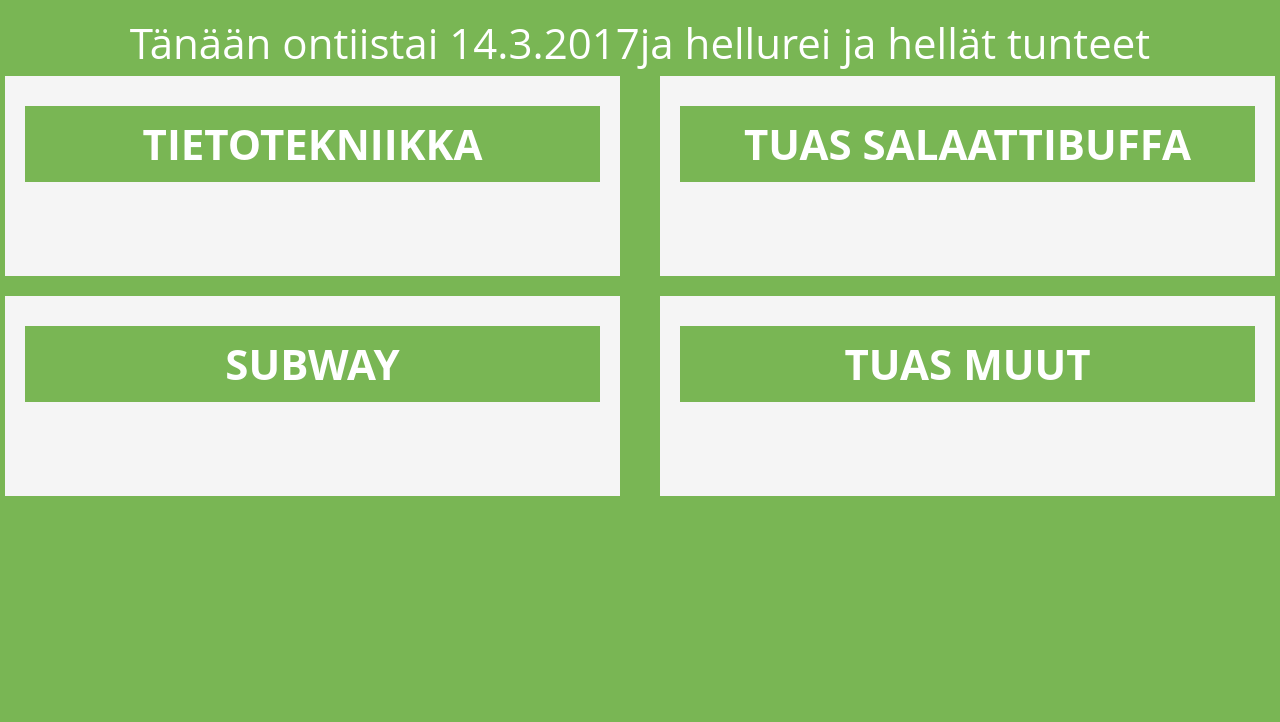
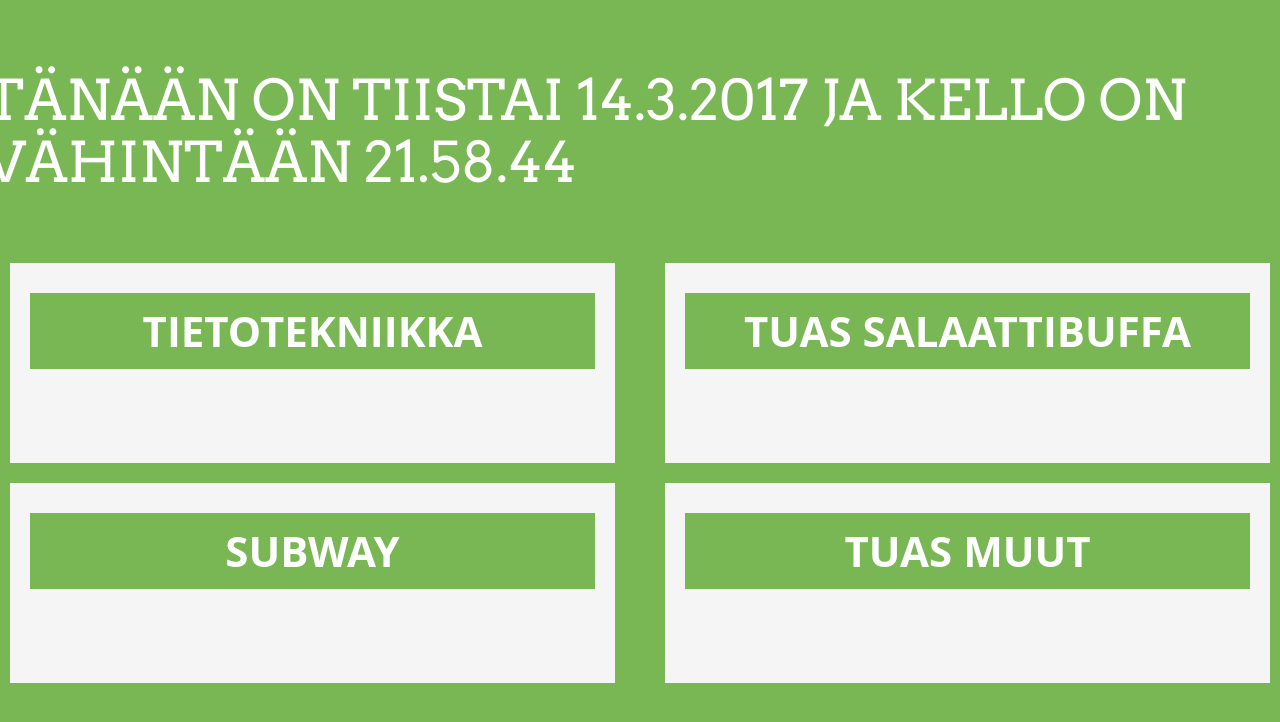
Before and after one commit to athenekilta/oloscreen, a plain HTML site: page index.html in a window 1280 px wide. Drawn offline with Linux system fonts and the light colour scheme; no server answers.

Commit message:
Fontteja

```diff
--- a/assets/js/scripts.js
+++ b/assets/js/scripts.js
@@ -2,13 +2,18 @@
 
 //Päivämäärä
 moment.locale('fi');
-var today = moment().format('dddd l');
+
+window.setInterval(function() {
+	var today = moment().format('[Tänään on ]dddd l [ ja kello on vähintään ]LTS');
 	$('.dayname').html(today);
-
+}, 500);
 
 
 //Ruokalista
 //Amica
+
+
+var ruokalistat =	function() {
 	var amicaURL = 'http://www.amica.fi/modules/json/json/Index?costNumber=0199&language=fi';
 	$.getJSON(amicaURL, function(data){
 
@@ -52,4 +57,9 @@
 		$('#SODEXO').html(ttalo);
 		$('#SUBWAY').html(subi);
 	});
+};
+window.setInterval(function(){
+	ruokalistat();
+}, 18000000);
+ruokalistat();
 });
--- a/assets/scss/main.scss
+++ b/assets/scss/main.scss
@@ -5,15 +5,14 @@
 background-color: $bg-color;
 font-family: 'Open Sans', sans-serif;
 color: $font-color;
-  .row{
-    display: flex;
-    justify-content: center;
-  }
   h1{
     display: flex;
     justify-content: center;
-    font-size: 3em;
+    font-family: 'Arvo', serif;
+    font-size: 4em;
     color: #fff;
+    margin: 70px 0px;
+    text-transform: uppercase;
   }
   h2{
     font-weight: bold;
@@ -33,8 +32,8 @@
     padding: 20px;
     padding-top: 10px;
     margin-bottom: 20px;
-    margin-left: 5px;
-    margin-right: 5px;
+    margin-left: 10px;
+    margin-right: 10px;
     min-height: 200px;
   }
   #ttalo{
--- a/index.html
+++ b/index.html
@@ -7,6 +7,8 @@
     <title></title>
     <link href="assets/css/bootstrap.min.css" rel="stylesheet">
     <link href="assets/css/main.min.css" rel="stylesheet">
+    <link href="https://fonts.googleapis.com/css?family=Arvo" rel="stylesheet">
+    <link href="https://fonts.googleapis.com/css?family=Passion+One" rel="stylesheet">
 </head>
 <body>
     <script src="assets/js/vendors/jquery-1.11.3.min.js"></script>
@@ -14,7 +16,7 @@
     <script src="assets/js/scripts.js"></script>
     <script src="assets/js/moment-with-locales.js"></script>
     <div class="row">
-    	<h1>Tänään on <span class="dayname"></span> ja hellurei ja hellät tunteet</h1>
+    	<h1 class="dayname"></h1>
     </div>
 	<div class="row">
 		<div class="col-xs-6 container">
```
Also changed, not shown: assets/css/main.min.css. Lines whose indentation alone changed are shown as unchanged.
